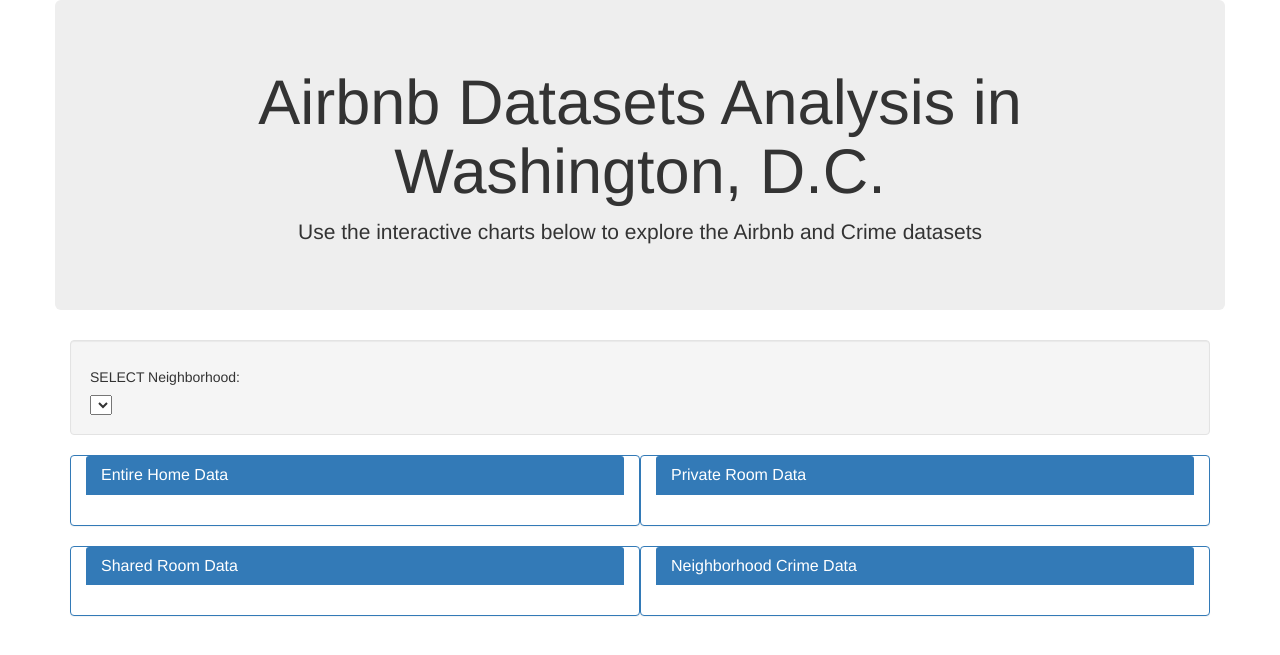
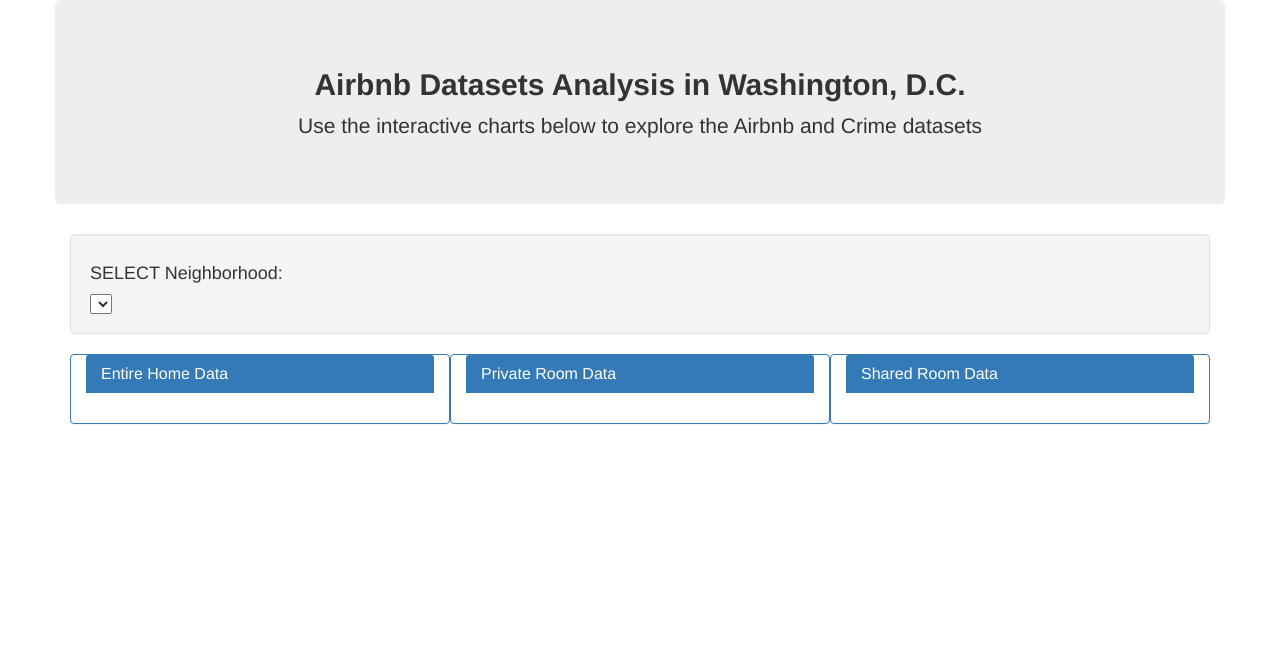
Before and after one commit to GW-DataAnalytics-Project2/GW-Data_Analytics-Project-2, a Flask app: page / in a window 1280 px wide. Shown: the top 655 px of the page. Run offline with Flask 2, Linux system fonts and the light colour scheme; lists and menus that the app fills with data are empty; some libraries are stand-ins or nearby versions.

Commit message:
Add files via upload

```diff
--- a/templates/index.html
+++ b/templates/index.html
@@ -7,56 +7,50 @@
     <title>DC Airbnb Data</title>
     <script src="https://cdn.plot.ly/plotly-latest.min.js"></script>
     <link rel="stylesheet" href="https://maxcdn.bootstrapcdn.com/bootstrap/3.3.7/css/bootstrap.min.css">
-    <link rel="stylesheet" href="style.css">
+    <link rel="stylesheet" href="../static/style.css">
 </head>
 <body>
 
     <div class="container">
         <div class="row">
                 <div class="col-md-12 jumbotron text-center">
-                    <h1>Airbnb Datasets Analysis in Washington, D.C.</h1>
+                    <h2><strong>Airbnb Datasets Analysis in Washington, D.C.</strong></h2>
                     <p>Use the interactive charts below to explore the Airbnb and Crime datasets</p>
                 </div>
         </div>
         <div class="row">
             <div class="col-md-12">
                 <div class="well">
-                    <h5>SELECT Neighborhood:</h5>
+                    <h4>SELECT Neighborhood:</h4>
                     <select id="selDataset" onchange="optionChanged(this.value)"></select>
                 </div>
 
-                <div class="panel panel-primary col-md-6">
+                <div class="panel panel-primary col-md-4">
                     <div class="panel-heading">
                         <h3 class="panel-title">Entire Home Data</h3>
                     </div>
                     <div id="entire" class="panel-body"></div>
                 </div>
 
-                <div class="panel panel-primary col-md-6">
+                <div class="panel panel-primary col-md-4">
                     <div class="panel-heading">
                         <h3 class="panel-title">Private Room Data</h3>
                     </div>
                     <div id="private" class="panel-body"></div>
                 </div>
 
-                <div class="panel panel-primary col-md-6">
+                <div class="panel panel-primary col-md-4">
                     <div class="panel-heading">
                         <h3 class="panel-title">Shared Room Data</h3>
                     </div>
                     <div id="shared" class="panel-body"></div>
-                </div>
-
-                <div class="panel panel-primary col-md-6">
-                    <div class="panel-heading">
-                        <h3 class="panel-title">Neighborhood Crime Data</h3>
-                    </div>
-                    <div id="crime" class="panel-body"></div>
                 </div>
             </div>
 
         </div>
     </div>
     <div class="row">
+        <div class="col-md-12">
             <div class="col-md-6">
                 <div id="pie"></div>
             </div>
@@ -64,24 +58,30 @@
                 <div id="gauge"></div>
             </div>
         </div>
+    </div>
     <div class="row">
-        <div class="col-md-12">
+        <div class="col-md-12", style="display:inline-block",>
+             <div class="topleft" style="text-align:center; float:left;">
                 <div id="bubble"></div>
              </div>
+        </div>
+    </div>
+
 
     <script>
 
 
         function updateEntireData(entireData) {
-            // Reference to Panel element for sample metadata
+            // Reference to Panel element for entireData
             var PANEL = document.getElementById("entire");
             // Clear any existing metadata
             PANEL.innerHTML = '';
             // Loop through all of the keys in the json response and
-            // create new metadata tags
-            for(var key in entireData) {
+            // create new entireData tags
+            for(var key in entireData[0]) {
                 h6tag = document.createElement("h6");
-                h6Text = document.createTextNode(`${key}: ${entireData[key]}`);
+                int_val = Number(entireData[0][key]).toFixed(0)
+                h6Text = document.createTextNode(`${key}: ${int_val}`);
                 h6tag.append(h6Text);
 
                 PANEL.appendChild(h6tag);
@@ -89,15 +89,16 @@
         }
 
         function updatePrivateData(privateData) {
-            // Reference to Panel element for sample metadata
+            // Reference to Panel element for privateData
             var PANEL = document.getElementById("private");
-            // Clear any existing metadata
+            // Clear any existing privateData
             PANEL.innerHTML = '';
             // Loop through all of the keys in the json response and
-            // create new metadata tags
-            for(var key in privateData) {
+            // create new privateData tags
+            for(var key in privateData[0]) {
                 h6tag = document.createElement("h6");
-                h6Text = document.createTextNode(`${key}: ${privateData[key]}`);
+                int_val = Number(privateData[0][key]).toFixed(0)
+                h6Text = document.createTextNode(`${key}: ${int_val}`);
                 h6tag.append(h6Text);
 
                 PANEL.appendChild(h6tag);
@@ -105,33 +106,16 @@
         }
 
         function updateSharedData(sharedData) {
-            // Reference to Panel element for sample metadata
+            // Reference to Panel element for sharedData
             var PANEL = document.getElementById("shared");
-            // Clear any existing metadata
+            // Clear any existing sharedData
             PANEL.innerHTML = '';
              // Loop through all of the keys in the json response and
-            // create new metadata tags
-            for(var key in sharedData) {
+            // create new sharedData tags
+            for(var key in sharedData[0]) {
                 h6tag = document.createElement("h6");
-                h6Text = document.createTextNode(`${key}: ${sharedData[key]}`);
-                h6tag.append(h6Text);
-
-                PANEL.appendChild(h6tag);
-            }
-        }
-
-        function updateCrimeData(crimeData) {
-
-            // Reference to Panel element for sample metadata
-            var PANEL = document.getElementById("crime");
-
-            // Clear any existing metadata
-            PANEL.innerHTML = '';
-             // Loop through all of the keys in the json response and
-            // create new metadata tags
-            for(var key in crimeData) {
-                h6tag = document.createElement("h6");
-                h6Text = document.createTextNode(`${key}: ${crimeData[key]}`);
+                int_val = Number(sharedData[0][key]).toFixed(0)
+                h6Text = document.createTextNode(`${key}: ${int_val}`);
                 h6tag.append(h6Text);
 
                 PANEL.appendChild(h6tag);
@@ -139,28 +123,38 @@
         }
 
 
+
         function buildCharts(listingData) {
 
             // Loop through listprice data and find the Airbnb list host information
-            //var labels=Host ID: listingData[0]['host_id']\
-                        //<br>Room Type: listingData[0]['room_type']\
-                       // <br>Minimum Nights: listingData[0]['minimum_nights'] %s nights\
-                        //<br>Availability_365: listingData[0]['availability_365'] %s days];
+
+            //var labels=listingData[0]['room_type']+listingData[0]['minimum_nights'] +listingData[0]['availability_365'];
             // Build Bubble Chart
             var bubbleLayout = {
-                margin: { t: 0 },
+                margin: {
+                    t: 0,
+
+                },
                 hovermode: 'closest',
-                xaxis: { title: 'Airbnb ID' }
+                title: '<b>Airbnb Rental Price vs Airbnb ID<b>',
+                xaxis: { title: 'Airbnb ID' },
+                yaxis: {title: "Log Airbnb Rental Price ($)", type: 'log', autorange: true},
+                height: 800,
+                width: 1400,
             };
+
+
+
             var bubbleData = [{
                 x: listingData[0]['airbnb_ids'],
                 y: listingData[0]['price'],
                 text: listingData[0]['room_type'],
                 mode: 'markers',
                 marker: {
-                    size: listingData[0]['price'],
                     color: listingData[0]['airbnb_ids'],
                     colorscale: "Earth",
+                    size: listingData[0]['price'].map(el => el/ 30),
+
                 }
             }];
             var BUBBLE = document.getElementById('bubble');
@@ -176,7 +170,17 @@
             }];
 
             var pieLayout = {
-                margin: { t: 0, l: 0 }
+                hovermode:'closest',
+                margin: {
+                    r: 10,
+                    t: 45,
+                    b: 40,
+                    l: 10
+                 },
+               // margin: { t: 10, l: 10 },
+                title: '<b>Top 10 Airbnb Rental Price by Airbnb ID in Each Neighborhood</b>',
+                height: 400,
+                width: 600,
             };
 
             var PIE = document.getElementById('pie');
@@ -223,15 +227,10 @@
             Plotly.d3.json(`/listprice/${neighbourhood}`, function(error, listingData) {
                 if (error) return console.warn(error);
 
-                buildCharts (listingData);
+                buildCharts(listingData);
 
             });
 
-            Plotly.d3.json(`/crimedata/${neighbourhood}`, function(error, crimeData) {
-                if (error) return console.warn(error);
-
-                updateCrimeData(crimeData);
-            });
 
             Plotly.d3.json(`/entirehome/${neighbourhood}`, function(error, entireData) {
                 if (error) return console.warn(error);
@@ -254,6 +253,9 @@
 
             buildGauge(neighbourhood);
 
+            buildScatter1();
+            buildScatter2();
+
         }
 
         function getOptions() {
@@ -274,9 +276,11 @@
             })
         }
 
-        function optionChanged(newneighbourhood) {
-            // Fetch new data each time a new sample is selected
-            getData(newneighbourhood, updateCharts);
+        function optionChanged(newneighbourhoodname) {
+            // Fetch new data each time a new neighbourhood names is selected
+            getData(newneighbourhoodname, updateCharts);
+
+
         }
 
         function init() {
@@ -346,7 +350,7 @@
                     }
                     }],
                 title: '<b>Crime Rate per Neighborhood  </b> <br> Washington DC 2017 ',
-                height: 500,
+                height: 400,
                 width: 500,
                 xaxis: {zeroline:false, showticklabels:false,
                             showgrid: false, range: [-1, 1]},
@@ -359,6 +363,81 @@
             });
         };
 
+        function buildScatter1() {
+
+            Plotly.d3.json(`/correlation`, function(error, correlationData) {
+                if (error) return console.warn(error);
+                correlationData = correlationData[0]
+                 // Create the Traces
+                var trace1 = {
+                    x: correlationData.number_of_crimes,
+                    y: correlationData.airbnb_counts_per_neighbourhood,
+                    mode: "markers",
+                    type: "scatter",
+                    name: "Airbnb rental amount",
+                    marker: {
+                    color: "#2077b4",
+                    symbol: "hexagram"
+                    }
+                };
+
+
+                // Create the data array for the plot
+                var data = [trace1];
+
+                // Define the plot layout
+                var layout = {
+                    title: "Airbnb listing Rental Amount vs Crime Counts in each Neighborhood",
+                    xaxis: { title: "Crime Counts" },
+                    yaxis: { title: "Airbnb listing Rental Amount" }
+                };
+
+                // Plot the chart to a div tag with id "plot"
+                var Scatter1 = document.getElementById('scatter1');
+                Plotly.newPlot("scatter1", data, layout);
+
+
+
+            })
+        }
+
+        function buildScatter2() {
+
+            Plotly.d3.json(`/correlation`, function(error, correlationData) {
+                if (error) return console.warn(error);
+                correlationData = correlationData[0]
+                 // Create the Traces
+
+                var trace2 = {
+                    x: correlationData.number_of_crimes,
+                    y: correlationData.total_reviews_per_neighbourhood,
+                    mode: "markers",
+                    type: "scatter",
+                    name: "Airbnb Rental Total Reviews",
+                    marker: {
+                    color: "orange",
+                    symbol: "diamond-x"
+                    }
+                };
+
+                // Create the data array for the plot
+                var data = [trace2];
+
+                // Define the plot layout
+                var layout = {
+                    title: "Airbnb listing Total Review vs Crime Counts in each Neighborhood",
+                    xaxis: { title: "Crime Counts" },
+                    yaxis: { title: "Airbnb listing Total Review" }
+                };
+
+                // Plot the chart to a div tag with id "plot"
+                var Scatter2 = document.getElementById('scatter2');
+                Plotly.newPlot("scatter2", data, layout);
+
+
+
+            })
+        }
     </script>
 
 
```
Lines whose indentation alone changed are shown as unchanged.
